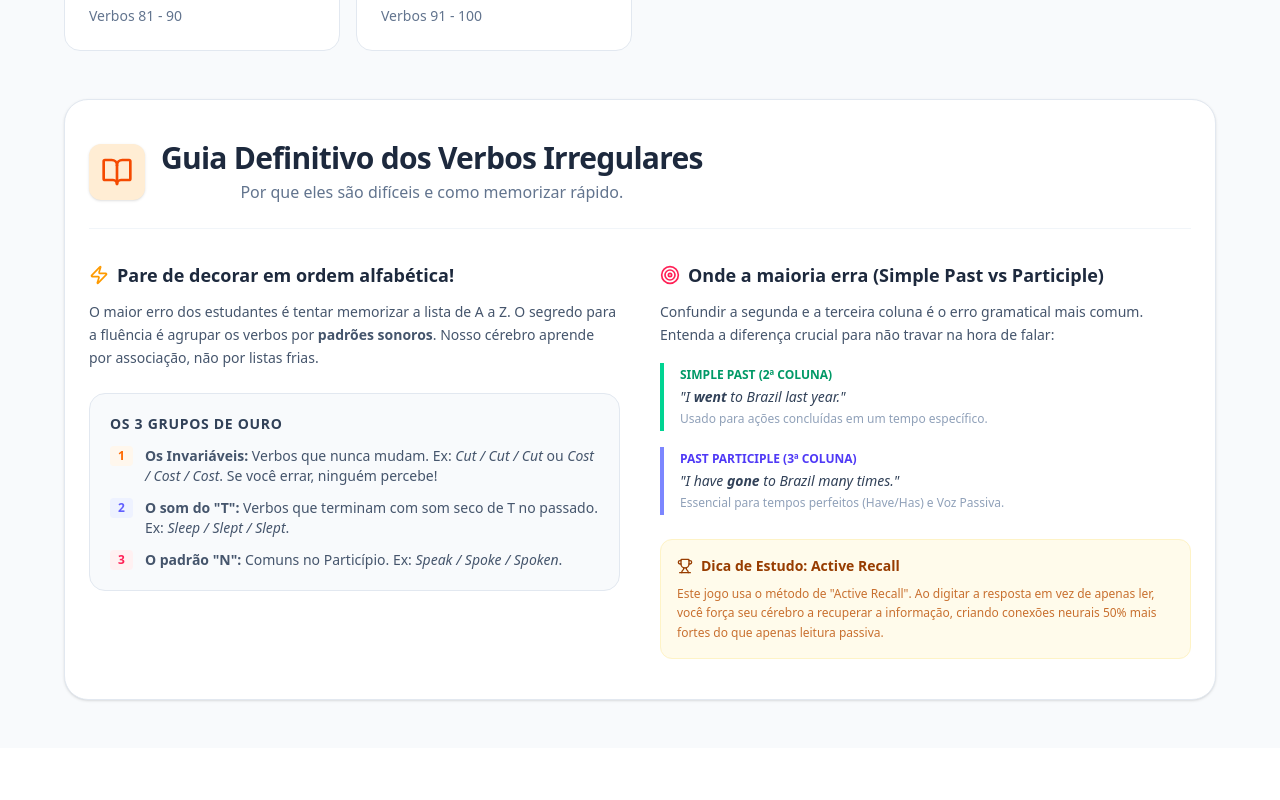
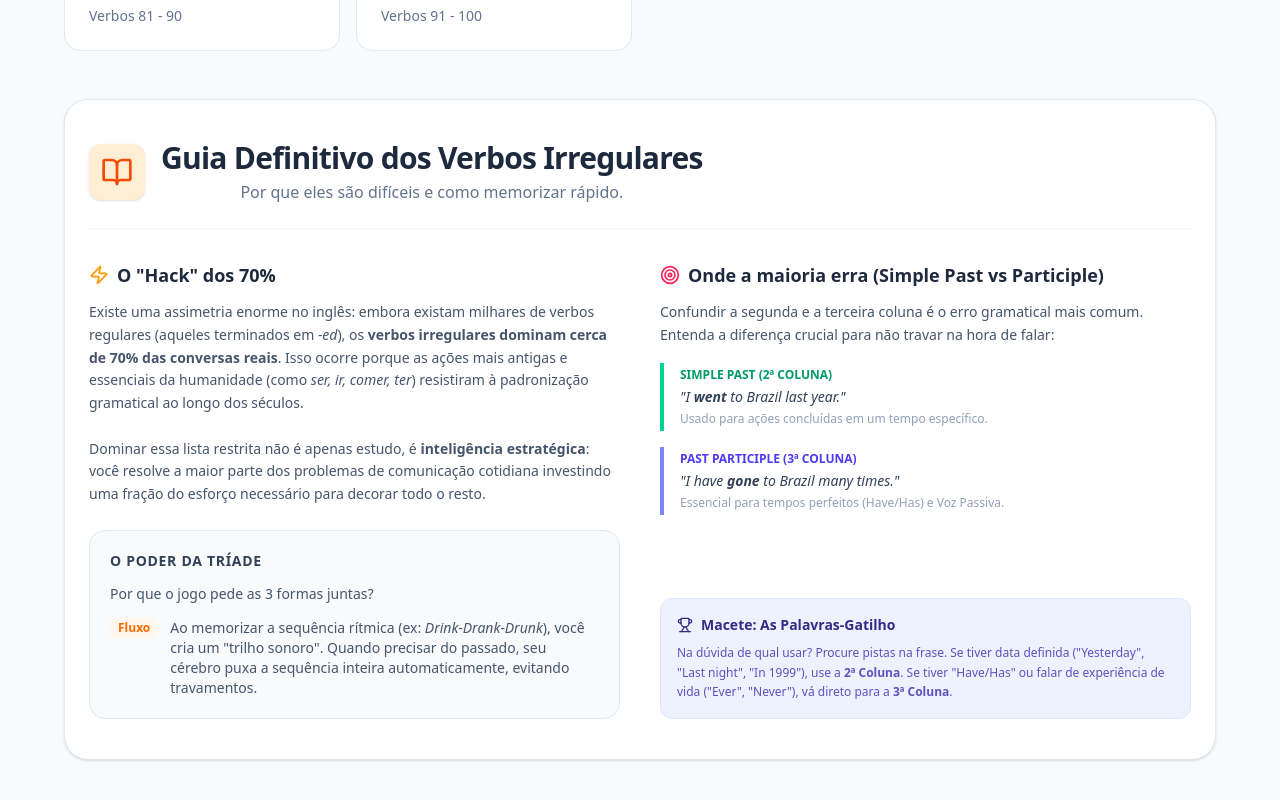
Before and after one commit to Artur-Brasileiro/English-Hub, a React (Vite) app in the folder english-hub/: page /irregular in a window 1280 px wide. Shown: the part 1006-1806 px from the top of the page. Before the commit the page ends 1754 px from the top, so only its background shows below. Built offline with nearby package versions, Linux system fonts and the light colour scheme.

Commit message:
Arrumando as áreas educacionais de cada jogo

```diff
--- a/english-hub/src/content/IrregularVerbsEducation.jsx
+++ b/english-hub/src/content/IrregularVerbsEducation.jsx
@@ -20,45 +20,39 @@ const IrregularVerbsEducation = () => (
 
     <div className="prose prose-slate max-w-none grid md:grid-cols-2 gap-10 text-left">
 
-      {/* Coluna 1: A Lógica */}
-      <div className="space-y-6">
+      {/* Coluna 1: O Hack dos 70% + Tríade */}
+      <div className="space-y-6 flex flex-col justify-between h-full">
         <div>
           <h3 className="text-lg font-bold text-slate-800 mb-3 flex items-center gap-2">
             <Zap className="w-5 h-5 text-amber-500" />
-            Pare de decorar em ordem alfabética!
+            O "Hack" dos 70%
           </h3>
+          {/* TEXTO EXPANDIDO AQUI 👇 */}
           <p className="text-sm leading-relaxed text-slate-600">
-            O maior erro dos estudantes é tentar memorizar a lista de A a Z. O segredo para a fluência é agrupar os verbos por <strong>padrões sonoros</strong>. Nosso cérebro aprende por associação, não por listas frias.
+            Existe uma assimetria enorme no inglês: embora existam milhares de verbos regulares (aqueles terminados em <em>-ed</em>), os <strong>verbos irregulares dominam cerca de 70% das conversas reais</strong>. Isso ocorre porque as ações mais antigas e essenciais da humanidade (como <em>ser, ir, comer, ter</em>) resistiram à padronização gramatical ao longo dos séculos.
+            <br /><br />
+            Dominar essa lista restrita não é apenas estudo, é <strong>inteligência estratégica</strong>: você resolve a maior parte dos problemas de comunicação cotidiana investindo uma fração do esforço necessário para decorar todo o resto.
           </p>
         </div>
 
         <div className="bg-slate-50 p-5 rounded-2xl border border-slate-200">
-          <h4 className="text-sm font-bold text-slate-700 uppercase tracking-wider mb-3">Os 3 Grupos de Ouro</h4>
+          <h4 className="text-sm font-bold text-slate-700 uppercase tracking-wider mb-3">O Poder da Tríade</h4>
+          <p className="text-sm leading-relaxed text-slate-600 mb-3">
+            Por que o jogo pede as 3 formas juntas?
+          </p>
           <ul className="text-sm space-y-3">
             <li className="flex gap-3">
-              <span className="font-bold text-orange-500 bg-orange-50 px-2 py-0.5 rounded text-xs h-fit">1</span>
+              <span className="font-bold text-orange-500 bg-orange-50 px-2 py-0.5 rounded text-xs h-fit">Fluxo</span>
               <span>
-                <strong>Os Invariáveis:</strong> Verbos que nunca mudam. Ex: <em>Cut / Cut / Cut</em> ou <em>Cost / Cost / Cost</em>. Se você errar, ninguém percebe!
-              </span>
-            </li>
-            <li className="flex gap-3">
-              <span className="font-bold text-indigo-500 bg-indigo-50 px-2 py-0.5 rounded text-xs h-fit">2</span>
-              <span>
-                <strong>O som do "T":</strong> Verbos que terminam com som seco de T no passado. Ex: <em>Sleep / Slept / Slept</em>.
-              </span>
-            </li>
-            <li className="flex gap-3">
-              <span className="font-bold text-rose-500 bg-rose-50 px-2 py-0.5 rounded text-xs h-fit">3</span>
-              <span>
-                <strong>O padrão "N":</strong> Comuns no Particípio. Ex: <em>Speak / Spoke / Spoken</em>.
+                Ao memorizar a sequência rítmica (ex: <em>Drink-Drank-Drunk</em>), você cria um "trilho sonoro". Quando precisar do passado, seu cérebro puxa a sequência inteira automaticamente, evitando travamentos.
               </span>
             </li>
           </ul>
         </div>
       </div>
 
-      {/* Coluna 2: A Aplicação */}
-      <div className="space-y-6">
+      {/* Coluna 2: A Aplicação (Mantida) */}
+      <div className="space-y-6 flex flex-col justify-between h-full">
         <div>
           <h3 className="text-lg font-bold text-slate-800 mb-3 flex items-center gap-2">
             <Target className="w-5 h-5 text-rose-500" />
@@ -82,12 +76,12 @@ const IrregularVerbsEducation = () => (
           </ul>
         </div>
 
-        <div className="bg-amber-50 p-4 rounded-xl border border-amber-100">
-          <h3 className="text-amber-800 font-bold text-sm mb-2 flex items-center gap-2">
-            <Trophy className="w-4 h-4" /> Dica de Estudo: Active Recall
+        <div className="bg-indigo-50 p-4 rounded-xl border border-indigo-100">
+          <h3 className="text-indigo-900 font-bold text-sm mb-2 flex items-center gap-2">
+            <Trophy className="w-4 h-4" /> Macete: As Palavras-Gatilho
           </h3>
-          <p className="text-xs text-amber-700/80 leading-relaxed">
-            Este jogo usa o método de "Active Recall". Ao digitar a resposta em vez de apenas ler, você força seu cérebro a recuperar a informação, criando conexões neurais 50% mais fortes do que apenas leitura passiva.
+          <p className="text-xs text-indigo-800/80 leading-relaxed">
+            Na dúvida de qual usar? Procure pistas na frase. Se tiver data definida ("Yesterday", "Last night", "In 1999"), use a <strong>2ª Coluna</strong>. Se tiver "Have/Has" ou falar de experiência de vida ("Ever", "Never"), vá direto para a <strong>3ª Coluna</strong>.
           </p>
         </div>
       </div>
--- a/english-hub/src/content/PhrasalVerbsEducation.jsx
+++ b/english-hub/src/content/PhrasalVerbsEducation.jsx
@@ -3,16 +3,16 @@ import { Puzzle, BrainCircuit, BookOpen, Layers } from 'lucide-react';
 
 const PhrasalVerbsEducation = () => (
   <section className="w-full mt-12 px-6 py-10 bg-white rounded-3xl border border-slate-200 shadow-sm text-slate-600 animate-fadeIn">
-    {/* Cabeçalho do Artigo */}
-    <div className="flex items-center gap-4 mb-8 border-b border-slate-100 pb-6">
-      <div className="bg-rose-100 p-3 rounded-xl text-rose-600 shadow-sm">
+    {/* Cabeçalho */}
+    <div className="flex items-start gap-4 mb-8 border-b border-slate-100 pb-6">
+      <div className="bg-rose-100 p-3 rounded-xl text-rose-600 shadow-sm mt-1">
         <Puzzle className="w-8 h-8" />
       </div>
       <div>
         <h2 className="text-2xl md:text-3xl font-black text-slate-800 tracking-tight">
           O Segredo dos Phrasal Verbs
         </h2>
-        <p className="text-slate-500 font-medium mt-1">
+        <p className="text-slate-500 font-medium mt-1 ">
           Como decifrar a lógica por trás das preposições e soar como um nativo.
         </p>
       </div>
@@ -21,25 +21,32 @@ const PhrasalVerbsEducation = () => (
     <div className="prose prose-slate max-w-none grid md:grid-cols-2 gap-10 text-left">
 
       {/* Coluna 1: A Lógica das Partículas */}
-      <div className="space-y-6">
+      <div className="space-y-6 flex flex-col justify-between h-full">
         <div>
           <h3 className="text-lg font-bold text-slate-800 mb-3 flex items-center gap-2">
             <BrainCircuit className="w-5 h-5 text-amber-500" />
             Não traduza, visualize!
           </h3>
           <p className="text-sm leading-relaxed text-slate-600">
-            O erro do iniciante é traduzir palavra por palavra. O segredo é entender a <strong>"alma" da preposição</strong>.
+            O erro clássico é tentar traduzir "Give Up" procurando o sentido de "dar". Esqueça o verbo principal! O segredo dos Phrasal Verbs está na <strong>lógica da partícula</strong> (a preposição). <br/><br/>
+            Ao visualizar o movimento ou a metáfora que a preposição carrega (como "Up" indicando limite/término ou "Out" indicando expansão), você para de decorar listas aleatórias e começa a deduzir os significados intuitivamente, como um nativo faria.
           </p>
-          <ul className="text-sm space-y-3 mt-3">
+        </div>
+
+        <div className="bg-slate-50 p-5 rounded-2xl border border-slate-200">
+          <h4 className="text-sm font-bold text-slate-700 uppercase tracking-wider mb-3">Exemplos de Lógica</h4>
+          <ul className="text-sm space-y-3">
              <li className="flex gap-3">
-              <span className="font-bold text-rose-500 bg-rose-50 px-2 py-0.5 rounded text-xs h-fit">UP</span>
+              {/* ALTERAÇÃO AQUI: Adicionado 'w-12 text-center shrink-0' para fixar largura */}
+              <span className="font-bold text-rose-500 bg-rose-50 px-2 py-0.5 rounded text-xs h-fit w-12 text-center shrink-0">UP</span>
               <span>
                  Geralmente indica <strong>conclusão</strong> ou <strong>aumento</strong>. <br/>
                  Ex: <em>Eat up</em> (comer tudo), <em>Speak up</em> (falar mais alto).
               </span>
             </li>
             <li className="flex gap-3">
-              <span className="font-bold text-indigo-500 bg-indigo-50 px-2 py-0.5 rounded text-xs h-fit">OFF</span>
+              {/* ALTERAÇÃO AQUI: Mesma largura fixa (w-12) para alinhar perfeitamente */}
+              <span className="font-bold text-indigo-500 bg-indigo-50 px-2 py-0.5 rounded text-xs h-fit w-12 text-center shrink-0">OFF</span>
               <span>
                  Indica <strong>separação</strong> ou <strong>saída</strong>. <br/>
                  Ex: <em>Take off</em> (decolar/sair do chão), <em>Cut off</em> (cortar fora).
@@ -50,7 +57,7 @@ const PhrasalVerbsEducation = () => (
       </div>
 
       {/* Coluna 2: Formalidade e Uso */}
-      <div className="space-y-6">
+      <div className="space-y-6 flex flex-col justify-between h-full">
         <div>
           <h3 className="text-lg font-bold text-slate-800 mb-3 flex items-center gap-2">
             <BookOpen className="w-5 h-5 text-indigo-500" />
@@ -92,7 +99,7 @@ const PhrasalVerbsEducation = () => (
           </h3>
           <p className="text-xs text-rose-800/80 leading-relaxed">
             Alguns phrasal verbs aceitam o objeto no meio! <br/>
-            Você pode dizer <em>"Turn <strong>ON</strong> the light"</em> ou <em>"Turn the light <strong>ON</strong>"</em>. Ambos estão certos. O jogo vai te ajudar a notar quais permitem isso.
+            Você pode dizer <em>"Turn <strong>ON</strong> the light"</em> ou <em>"Turn the light <strong>ON</strong>"</em>. Ambos estão certos. O jogo vai te dar exemplos e te mostrar quais permitem isso.
           </p>
         </div>
       </div>
--- a/english-hub/src/content/TranslationEducation.jsx
+++ b/english-hub/src/content/TranslationEducation.jsx
@@ -3,32 +3,34 @@ import { PenTool, BrainCircuit, ShieldCheck } from 'lucide-react';
 
 const TranslationEducation = () => (
   <section className="w-full mt-12 px-6 py-10 bg-white rounded-3xl border border-slate-200 shadow-sm text-slate-600 animate-fadeIn">
-    {/* Cabeçalho do Artigo */}
-    <div className="flex items-center gap-4 mb-8 border-b border-slate-100 pb-6">
-      <div className="bg-emerald-100 p-3 rounded-xl text-emerald-600 shadow-sm">
+    {/* Cabeçalho com alinhamento ajustado (items-start) para manter o padrão */}
+    <div className="flex items-start gap-4 mb-8 border-b border-slate-100 pb-6">
+      <div className="bg-emerald-100 p-3 rounded-xl text-emerald-600 shadow-sm mt-1">
         <PenTool className="w-8 h-8" />
       </div>
       <div>
         <h2 className="text-2xl md:text-3xl font-black text-slate-800 tracking-tight">
-          Destravando a Fala com "Engenharia Reversa"
+          Como parar de traduzir mentalmente?
         </h2>
         <p className="text-slate-500 font-medium mt-1">
-          Como parar de traduzir mentalmente treinando... tradução?
+          Destravando a Fala com "Engenharia Reversa"
         </p>
       </div>
     </div>
 
     <div className="prose prose-slate max-w-none grid md:grid-cols-2 gap-10 text-left">
 
-      {/* Coluna 1: Sintaxe e Chunking */}
-      <div className="space-y-6">
+      {/* Coluna 1: Sintaxe e Chunking
+          ALTERAÇÃO: Flexbox para alinhar altura
+      */}
+      <div className="space-y-6 flex flex-col justify-between h-full">
         <div>
           <h3 className="text-lg font-bold text-slate-800 mb-3 flex items-center gap-2">
             <BrainCircuit className="w-5 h-5 text-emerald-500" />
             Automatizando a Estrutura (Sintaxe)
           </h3>
           <p className="text-sm leading-relaxed text-slate-600">
-            O maior travamento na hora de falar vem da dúvida: <em>"Onde eu coloco o 'do'? O adjetivo vem antes?"</em>. Este exercício repete estruturas gramaticais até que elas se tornem instintivas.
+            O maior travamento na hora de falar vem da dúvida: <em>"Onde eu coloco o 'do'? O adjetivo vem antes?" "Nessa frase eu uso 'is' ou 'are'?" "Eu uso 'do' ou 'does'?"</em>. Este exercício repete estruturas gramaticais até que elas se tornem instintivas.
           </p>
           <p className="text-sm leading-relaxed text-slate-600 mt-2">
             Ao resolver o desafio rápido, você treina seu cérebro a <strong>montar o esqueleto da frase</strong> sem pensar nas regras, simulando a pressão de uma conversa real.
@@ -42,13 +44,15 @@ const TranslationEducation = () => (
           </p>
           <ul className="text-sm space-y-3">
             <li className="flex gap-3">
-              <span className="font-bold text-rose-500 bg-rose-50 px-2 py-0.5 rounded text-xs h-fit">Erro</span>
+              {/* ALTERAÇÃO: Largura fixa (w-16) e texto centralizado */}
+              <span className="font-bold text-rose-500 bg-rose-50 px-2 py-0.5 rounded text-xs h-fit w-16 text-center shrink-0">Erro</span>
               <span className="text-slate-500 line-through decoration-rose-500">
                 How (como) + old (velho) + are (é) + you (você)?
               </span>
             </li>
             <li className="flex gap-3">
-              <span className="font-bold text-emerald-500 bg-emerald-50 px-2 py-0.5 rounded text-xs h-fit">Acerto</span>
+              {/* ALTERAÇÃO: Largura fixa (w-16) e texto centralizado */}
+              <span className="font-bold text-emerald-500 bg-emerald-50 px-2 py-0.5 rounded text-xs h-fit w-16 text-center shrink-0">Acerto</span>
               <span className="font-medium text-slate-700">
                 [How old are you] = [Qual sua idade]
               </span>
@@ -57,15 +61,19 @@ const TranslationEducation = () => (
         </div>
       </div>
 
-      {/* Coluna 2: Laboratório e Dicas */}
-      <div className="space-y-6">
+      {/* Coluna 2: Laboratório e Dicas
+          ALTERAÇÃO: Flexbox para alinhar altura
+      */}
+      <div className="space-y-6 flex flex-col justify-between h-full">
         <div>
           <h3 className="text-lg font-bold text-slate-800 mb-3 flex items-center gap-2">
             <ShieldCheck className="w-5 h-5 text-rose-500" />
             O Laboratório de Erros
           </h3>
+          {/* TEXTO EXPANDIDO AQUI 👇 */}
           <p className="text-sm leading-relaxed text-slate-600">
-            Na vida real, o medo de errar trava sua fala. Aqui, o erro é seu aliado. Tentar montar a frase e ver a correção imediata ajusta seu modelo mental muito mais rápido do que uma aula teórica. <strong>Use este espaço para errar sem vergonha.</strong>
+            Na vida real, o medo de ser julgado bloqueia sua fala antes mesmo dela sair. Aqui, o erro é seu maior aliado e ferramenta de calibração. <br/><br/>
+            Ao tentar montar a frase e receber a correção imediata, seu cérebro realiza um <strong>ajuste fino instantâneo</strong> (feedback loop), corrigindo a lógica gramatical muito mais rápido do que estudando regras abstratas em livros. Use este espaço seguro para errar quantas vezes for necessário até que a estrutura correta se torne natural.
           </p>
         </div>
 
--- a/english-hub/src/content/VocabularyEducation.jsx
+++ b/english-hub/src/content/VocabularyEducation.jsx
@@ -3,9 +3,9 @@ import { ShieldCheck, Info, BrainCircuit, BookOpen } from 'lucide-react';
 
 const VocabularyEducation = () => (
   <section className="w-full mt-12 px-6 py-10 bg-white rounded-3xl border border-slate-200 shadow-sm text-slate-600 animate-fadeIn">
-    {/* Cabeçalho do Artigo */}
-    <div className="flex items-center gap-4 mb-8 border-b border-slate-100 pb-6">
-      <div className="bg-indigo-100 p-3 rounded-xl text-indigo-600 shadow-sm">
+    {/* Cabeçalho */}
+    <div className="flex items-start gap-4 mb-8 border-b border-slate-100 pb-6">
+      <div className="bg-indigo-100 p-3 rounded-xl text-indigo-600 shadow-sm mt-1">
         <BookOpen className="w-8 h-8" />
       </div>
       <div>
@@ -13,44 +13,47 @@ const VocabularyEducation = () => (
           Como expandir seu Vocabulário em Inglês
         </h2>
         <p className="text-slate-500 font-medium mt-1">
-          A ciência por trás da memorização e o Princípio de Pareto (80/20).
+          A ciência por trás da memorização e a importância da constância.
         </p>
       </div>
     </div>
 
     <div className="prose prose-slate max-w-none grid md:grid-cols-2 gap-10 text-left">
-      <div className="space-y-6">
+      {/* Coluna Esquerda */}
+      <div className="space-y-6 flex flex-col justify-between h-full">
         <div>
           <h3 className="text-lg font-bold text-slate-800 mb-3 flex items-center gap-2">
             <ShieldCheck className="w-5 h-5 text-emerald-500" />
             Active Recall: O fim do "decoreba"
           </h3>
           <p className="text-sm leading-relaxed text-slate-600">
-            Ler listas de palavras cria apenas uma ilusão de competência. Este jogo força seu cérebro a fazer o oposto: ele exige que você <strong>busque a informação</strong> na memória. É esse esforço cognitivo que move a palavra da memória de curto prazo para a de longo prazo.
+            Ler listas de palavras cria apenas uma ilusão de competência (o famoso "branco" na hora de falar). Este jogo força seu cérebro a fazer o oposto: ele exige que você <strong>busque a informação</strong> ativamente na memória sem pistas visuais. É esse esforço cognitivo, conhecido como "dificuldade desejável", que fortalece as conexões neurais e move a palavra da memória de curto prazo para a de longo prazo de forma definitiva.
           </p>
         </div>
 
+        {/* ALTERAÇÃO AQUI 👇: Trocado por "O Poder da Constância" */}
         <div className="bg-slate-50 p-5 rounded-2xl border border-slate-200">
-          <h4 className="text-sm font-bold text-slate-700 uppercase tracking-wider mb-3">O que é a Regra 80/20?</h4>
+          <h4 className="text-sm font-bold text-slate-700 uppercase tracking-wider mb-3">O Poder da Constância</h4>
           <p className="text-sm leading-relaxed text-slate-600 mb-3">
-            O Princípio de Pareto diz que <strong>20% das palavras correspondem a 80% das conversas</strong>.
+            A neurociência confirma: é muito mais eficiente praticar <strong>5 minutos todos os dias</strong> do que estudar por horas uma única vez na semana.
           </p>
           <ul className="text-sm space-y-3">
             <li className="flex gap-3">
-              <span className="font-bold text-indigo-500 bg-indigo-50 px-2 py-0.5 rounded text-xs h-fit">Foco</span>
+              <span className="font-bold text-indigo-500 bg-indigo-50 px-2 py-0.5 rounded text-xs h-fit">Hábito</span>
               <span>
-                Em vez de decorar o dicionário todo, foque nas <strong>1.000 palavras mais frequentes</strong> (Nível Essencial deste jogo). Isso já garante que você entenda a maioria dos diálogos do dia a dia.
+                A frequência diária sinaliza para o seu cérebro que esse vocabulário é uma informação prioritária, acelerando a memorização natural sem causar cansaço mental.
               </span>
             </li>
           </ul>
         </div>
       </div>
 
-      <div className="space-y-6">
+      {/* Coluna Direita (Mantida) */}
+      <div className="space-y-6 flex flex-col justify-between h-full">
         <div>
           <h3 className="text-lg font-bold text-slate-800 mb-3 flex items-center gap-2">
             <Info className="w-5 h-5 text-blue-500" />
-            3 Pilares da Memorização
+            Os Pilares da Memorização
           </h3>
           <p className="text-sm leading-relaxed text-slate-600 mb-4">
             Não adianta jogar uma vez e parar. Para garantir que o vocabulário "grude", siga este roteiro:
```
Also changed, not shown: english-hub/src/content/StructureExplanation.jsx (line endings or trailing spaces).
